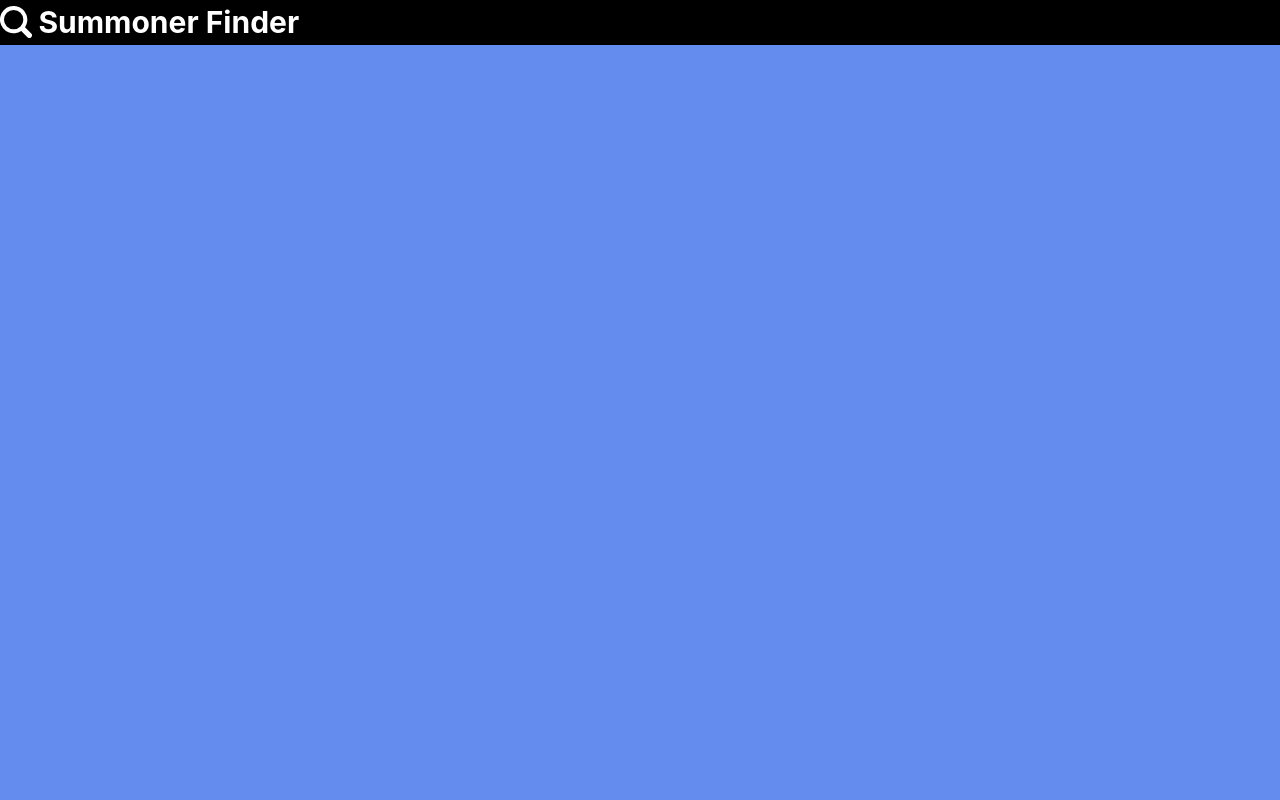
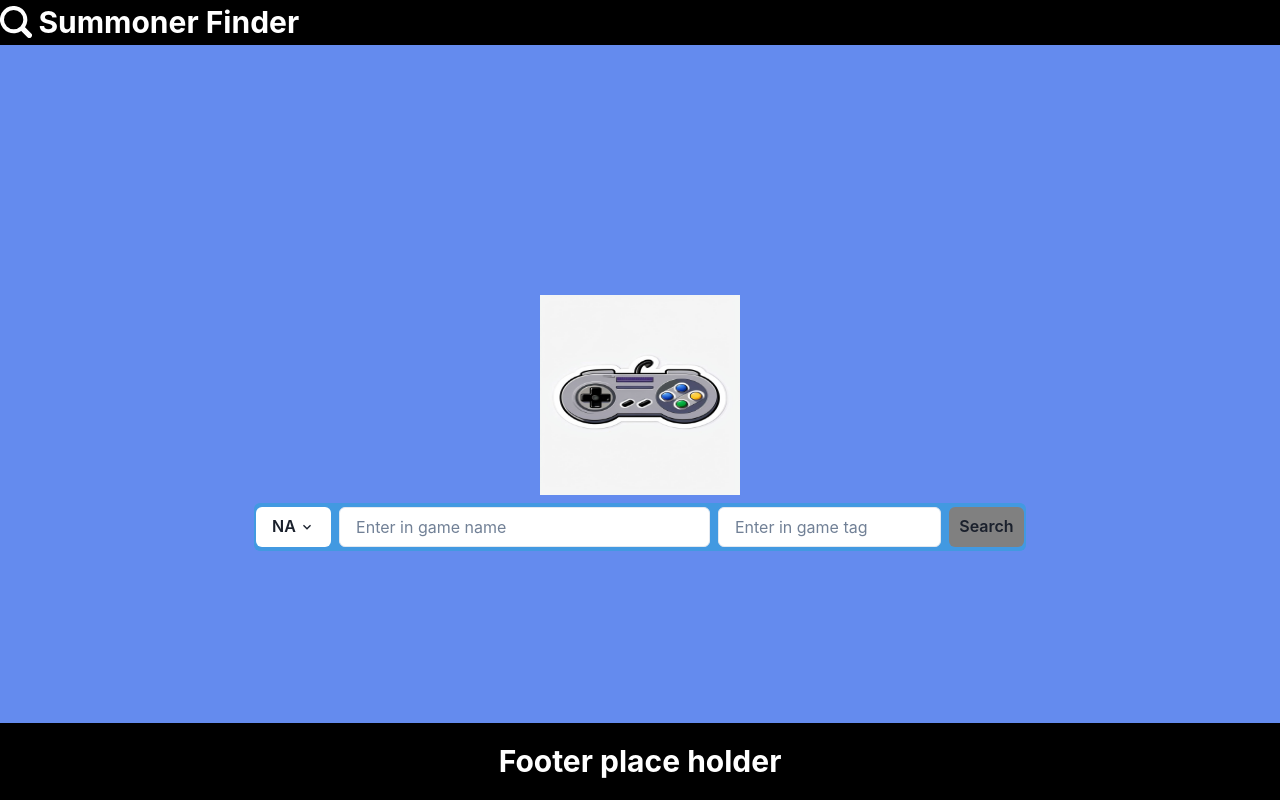
Before and after one commit to Sdk6/riot-api, a React (Create React App) app: page / in a window 1280 px wide. Built offline with nearby package versions, Linux system fonts and the light colour scheme.

Commit message:
added image and footer component to homepage, adjusted search form to change background color as well as size of search form

```diff
--- /dev/null
+++ b/src/components/Footer.js
@@ -0,0 +1,18 @@
+import { Flex, Text } from '@chakra-ui/react'
+
+const Footer = () => {
+    return (
+        <Flex
+            bg="black"
+            w="100%"
+            position="fixed"
+            bottom="0"
+            py={4}
+            justifyContent="center"
+        >
+            <Text as="b" fontSize="3xl" color="white">Footer place holder</Text>
+        </Flex>
+    )
+}
+
+export default Footer;
--- a/src/components/HomePage/HomePage.js
+++ b/src/components/HomePage/HomePage.js
@@ -1,17 +1,38 @@
 import {
+    Image,
+    VStack,
     Flex,
-    Text
- } from "@chakra-ui/react";
+    Center,
+    Box
+} from "@chakra-ui/react";
 import Banner from "../Banner";
+import SearchForm from "../SearchForm";
+import Footer from "../Footer";
 
 const HomePage = () => {
-    return(
-        <>
-        <Banner minW="100%"/>
-        <Flex bg="#000e1">
+    return (
+        <Flex
+            minH="100vh"
+            flexDirection="column"
+            position="relative"
 
+        >
+            <Banner minW="100%"/>
+            <Flex
+                minW="100vw"
+                alignContent="center"
+                flex="1"
+            >
+                <Center minW="100%">
+                    <VStack>
+                        <Image src="controller.jpg" boxSize="200"/>
+                        <SearchForm size="60vw" color="#4299e1"/>
+                    </VStack>
+                </Center>
+            </Flex>
+            <Footer />
         </Flex>
-        </>
     )
 }
+
 export default HomePage;
--- a/src/components/SearchForm.js
+++ b/src/components/SearchForm.js
@@ -14,7 +14,7 @@ import {
   import { ChevronDownIcon } from "@chakra-ui/icons";
   import { useState } from "react"
 
-  const SearchForm = ({onSearch}) => {
+  const SearchForm = ({onSearch, size, color, border}) => {
     const [region, setRegion] = useState("americas");
     const [inputRegion, setInputRegion] = useState("na1");
     const [inputInGameName, setInputInGameName] = useState("");
@@ -38,9 +38,9 @@ import {
     };
 
     return(
-        <Flex alignItems="center" minH="6vh" bg="#4299e1" px="0.5">
+        <Flex alignItems="center" minH="6vh" bg={color} px="0.5" borderRadius="md">
             <FormControl>
-                <HStack spacing="2" minW="100%">
+                <HStack spacing="2" minW={size}>
                     <Menu>
                         <MenuButton as={Button} rightIcon={<ChevronDownIcon />} w="10%" bg="white" variant="filled">
                             {inputRegion ? regionOptions.find(opt => opt.value === inputRegion)?.label : "Select Region"}
--- a/src/components/SearchSummoner.js
+++ b/src/components/SearchSummoner.js
@@ -71,7 +71,7 @@ const SearchSummoner = ({
 
     return (
         <>
-        <SearchForm onSearch={fetchAccount} />
+        <SearchForm onSearch={fetchAccount} size="100%" color="#4299e1" />
 
         {isLoading &&
           <Center>
```
Also changed, not shown: public/controller.jpg (added).
